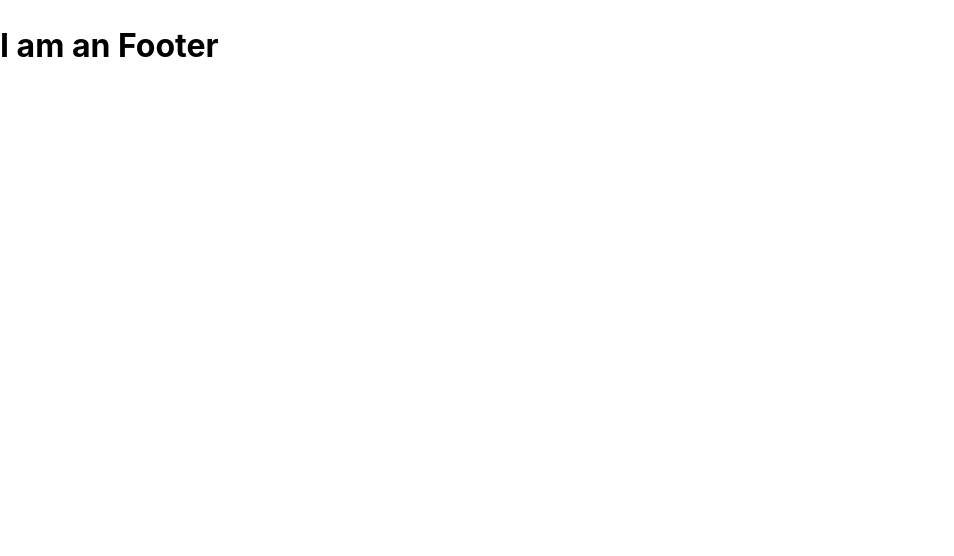
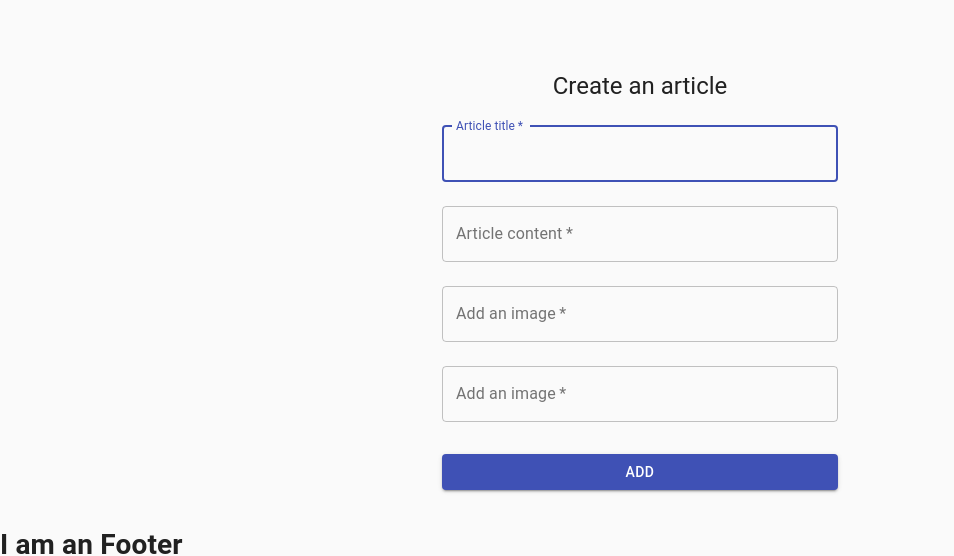
Before and after one commit to BenjaminDexant/my-site-front, a React (Create React App) app: page / in a window 1280 px wide. Shown: the part 640-1196 px from the top of the page, without its empty margins (0-954 px from the left). Before the commit the page ends 800 px from the top, so only its background shows below. Built offline with nearby package versions, Linux system fonts and the light colour scheme; no server answers.

Commit message:
create new component articleform to add article

```diff
--- /dev/null
+++ b/src/components/ArticleForm.js
@@ -0,0 +1,164 @@
+import React, { useState } from "react";
+import Button from "@material-ui/core/Button";
+import CssBaseline from "@material-ui/core/CssBaseline";
+import TextField from "@material-ui/core/TextField";
+import Typography from "@material-ui/core/Typography";
+import { makeStyles } from "@material-ui/core/styles";
+import Container from "@material-ui/core/Container";
+import Swal from "sweetalert2";
+import axios from "axios";
+
+const useStyles = makeStyles((theme) => ({
+  paper: {
+    marginTop: theme.spacing(8),
+    display: "flex",
+    flexDirection: "column",
+    alignItems: "center",
+  },
+  avatar: {
+    margin: theme.spacing(1),
+    backgroundColor: "#1e392a",
+  },
+  form: {
+    width: "100%",
+    marginTop: theme.spacing(1),
+  },
+  submit: {
+    margin: theme.spacing(3, 0, 2),
+  },
+  formControl: {
+    width: "100%",
+    marginTop: theme.spacing(1),
+  },
+}));
+
+export default function ArticleForm() {
+  const classes = useStyles();
+  const [title, setTitle] = useState("");
+  const [content, setContent] = useState("");
+  const [imageUrl1, setImageUrl1] = useState("");
+  const [imageUrl2, setImageUrl2] = useState("");
+
+  const handleClick = (e) => {
+    e.preventDefault();
+    const url = `http://localhost:4000/articles`;
+    const formData = {
+      title,
+      content,
+      imageUrl1,
+      imageUrl2,
+    };
+    axios
+      .post(url, formData)
+      .then((response) => {
+        if (response.status === 200) {
+        const NewArticle = {
+          title: "",
+          content: "",
+          image_url_1: "",
+          image_url_2: "",
+        };
+        Swal.fire({
+          icon: "success",
+          showCancelButton: false,
+          showConfirmButton: false,
+          text: `Article added !`,
+          timer: 1000,
+          backdrop: `rgba(0,0,0,0.5)`,
+        });
+      }
+      return () => {
+        Swal.fire({
+          icon: "error",
+          showCancelButton: false,
+          showConfirmButton: false,
+          text: "Invalid datas 😕",
+          timer: 1000,
+          backdrop: "rgba(0,0,0,0.5)",
+        });
+      };
+    })
+      .catch((error) => {
+        Swal.fire({
+          icon: "error",
+          showCancelButton: false,
+          showConfirmButton: false,
+          text: `Something went wrong !`,
+          timer: 1000,
+          backdrop: `rgba(0,0,0,0.5)`,
+        });
+      });
+  };
+
+  return (
+    <Container component="main" maxWidth="xs">
+      <CssBaseline />
+      <div className={classes.paper}>
+        <Typography component="h1" variant="h5">
+          Create an article
+        </Typography>
+        <form className={classes.form} >
+          <TextField
+            variant="outlined"
+            margin="normal"
+            required
+            fullWidth
+            id="title"
+            label="Article title"
+            name="title"
+            autoFocus
+            onChange={(e) => setTitle(e.target.value)}
+            value={title}
+          />
+          <TextField
+            variant="outlined"
+            margin="normal"
+            required
+            fullWidth
+            name="content"
+            label="Article content"
+            id="content"
+            onChange={(e) => setContent(e.target.value)}
+            value={content}
+          />
+          <TextField
+            variant="outlined"
+            margin="normal"
+            required
+            fullWidth
+            label="Add an image"
+            placeholder="URL expected"
+            type="url"
+            id="image_url_1"
+            name="image_url1"
+            onChange={(e) => setImageUrl1(e.target.value)}
+            value={imageUrl1}
+          />
+          <TextField
+            variant="outlined"
+            margin="normal"
+            required
+            fullWidth
+            label="Add an image"
+            placeholder="URL expected"
+            type="url"
+            id="image_url_2"
+            name="image_url2"
+            onChange={(e) => setImageUrl2(e.target.value)}
+            value={imageUrl2}
+          />
+          <Button
+            type="submit"
+            fullWidth
+            variant="contained"
+            color="primary"
+            className={classes.submit}
+            onClick={(e) => handleClick(e)}
+          >
+            Add
+          </Button>
+        </form>
+      </div>
+    </Container>
+  );
+}
--- a/src/components/MainPage.js
+++ b/src/components/MainPage.js
@@ -1,5 +1,6 @@
 import React, { useEffect, useState } from "react";
 import Article from "./Article";
+import ArticleForm from "./ArticleForm";
 import Grid from '@material-ui/core/Grid';
 import { makeStyles } from '@material-ui/core/styles';
 import Container from '@material-ui/core/Container';
@@ -29,6 +30,7 @@ export default function MainPage() {
       });
   }, []);
   return (
+    <>
     <Container className={classes.cardGrid} maxWidth="md">
       <Grid container spacing={4}>
         {articles.map((article) => {
@@ -36,5 +38,7 @@ export default function MainPage() {
         })}
       </Grid>
     </Container>
+    <ArticleForm />
+      </>
   );
 }
```
